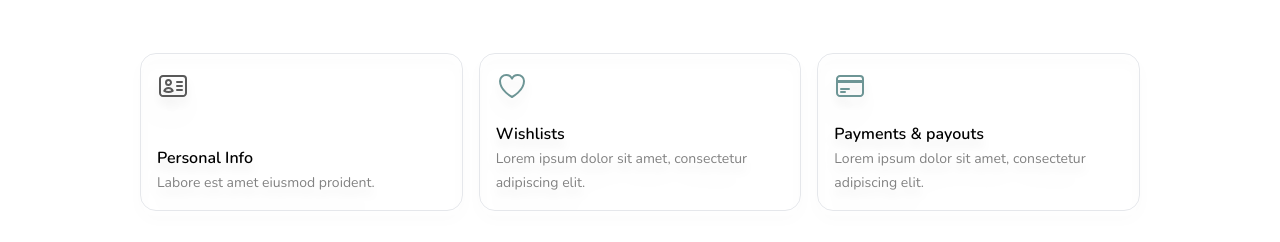
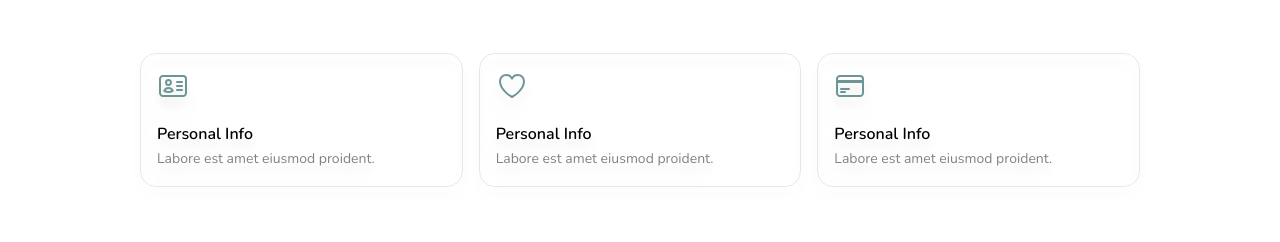
Before and after one commit to explore-siargao/explore-siargao, a Next.js app in the folder apps/web/: page /account-settings in a window 1280 px wide. Shown: the part 241-483 px from the top of the page. Built offline with nearby package versions, Linux system fonts and the light colour scheme; no server answers; what @repo/constants would draw is missing.

Commit message:
refactor(web): optimized the code for account settings

```diff
--- a/apps/web/module/AccountSettings/index.tsx
+++ b/apps/web/module/AccountSettings/index.tsx
@@ -6,12 +6,31 @@ import {
   CreditCardIcon,
   IdentificationIcon,
   HeartIcon,
-  ListBulletIcon,
 } from "@heroicons/react/24/outline"
 import { LINK_ACCOUNT_PERSONAL_INFO } from "@/common/constants/links"
 import Title from "@/common/components/ui/Title"
 
 const AccountSettings = () => {
+  const pages = [
+    {
+      icon: IdentificationIcon,
+      title: "Personal Info",
+      content: "Labore est amet eiusmod proident.",
+      link: LINK_ACCOUNT_PERSONAL_INFO,
+    },
+    {
+      icon: HeartIcon,
+      title: "Wishlists",
+      content: "Lorem ipsum dolor sit amet, consectetur adipiscing elit.",
+      link: "/",
+    },
+    {
+      icon: CreditCardIcon,
+      title: "Payments & payouts",
+      content: "Lorem ipsum dolor sit amet, consectetur adipiscing elit.",
+      link: "/",
+    },
+  ]
   return (
     <>
       <Header />
@@ -27,24 +46,14 @@ const AccountSettings = () => {
           </p>
         </div>
         <div className="grid lg:grid-cols-3 sm:grid-cols-2 gap-4 my-14">
-          <AccountMenuContainer
-            icon={<IdentificationIcon className="h-8 w-auto text-text-400" />}
-            title="Personal Info"
-            content="Labore est amet eiusmod proident."
-            link={LINK_ACCOUNT_PERSONAL_INFO}
-          />
-          <AccountMenuContainer
-            icon={<HeartIcon className="h-8 w-auto text-primary-700" />}
-            title="Wishlists"
-            content="Lorem ipsum dolor sit amet, consectetur adipiscing elit."
-            link="/"
-          />
-          <AccountMenuContainer
-            icon={<CreditCardIcon className="h-8 w-auto text-primary-700" />}
-            title="Payments & payouts"
-            content="Lorem ipsum dolor sit amet, consectetur adipiscing elit."
-            link="/"
-          />
+          {pages.map((page) => (
+            <AccountMenuContainer
+              icon={<page.icon className="h-8 w-auto text-primary-700" />}
+              title="Personal Info"
+              content="Labore est amet eiusmod proident."
+              link={String(page.link)}
+            />
+          ))}
         </div>
       </AccountSettingWrapper>
     </>
```
